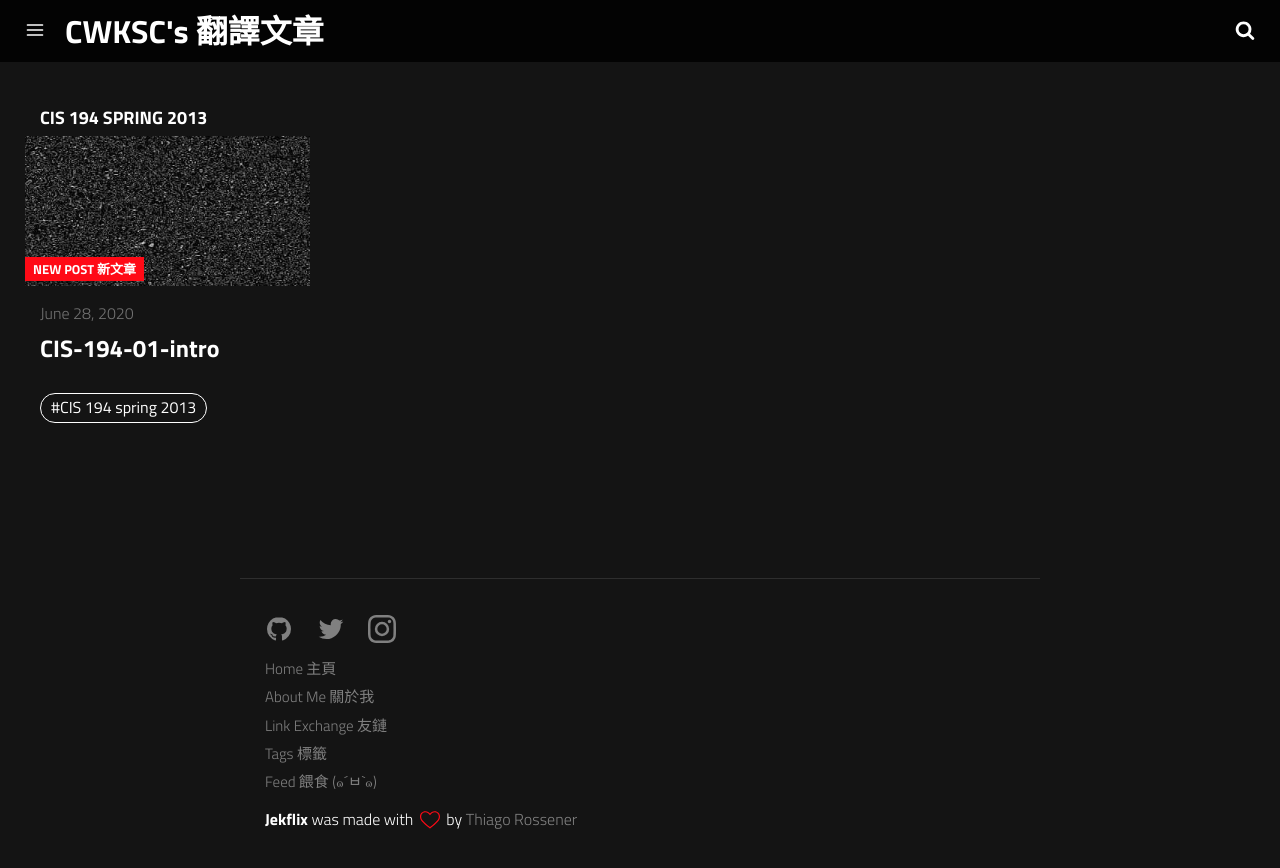
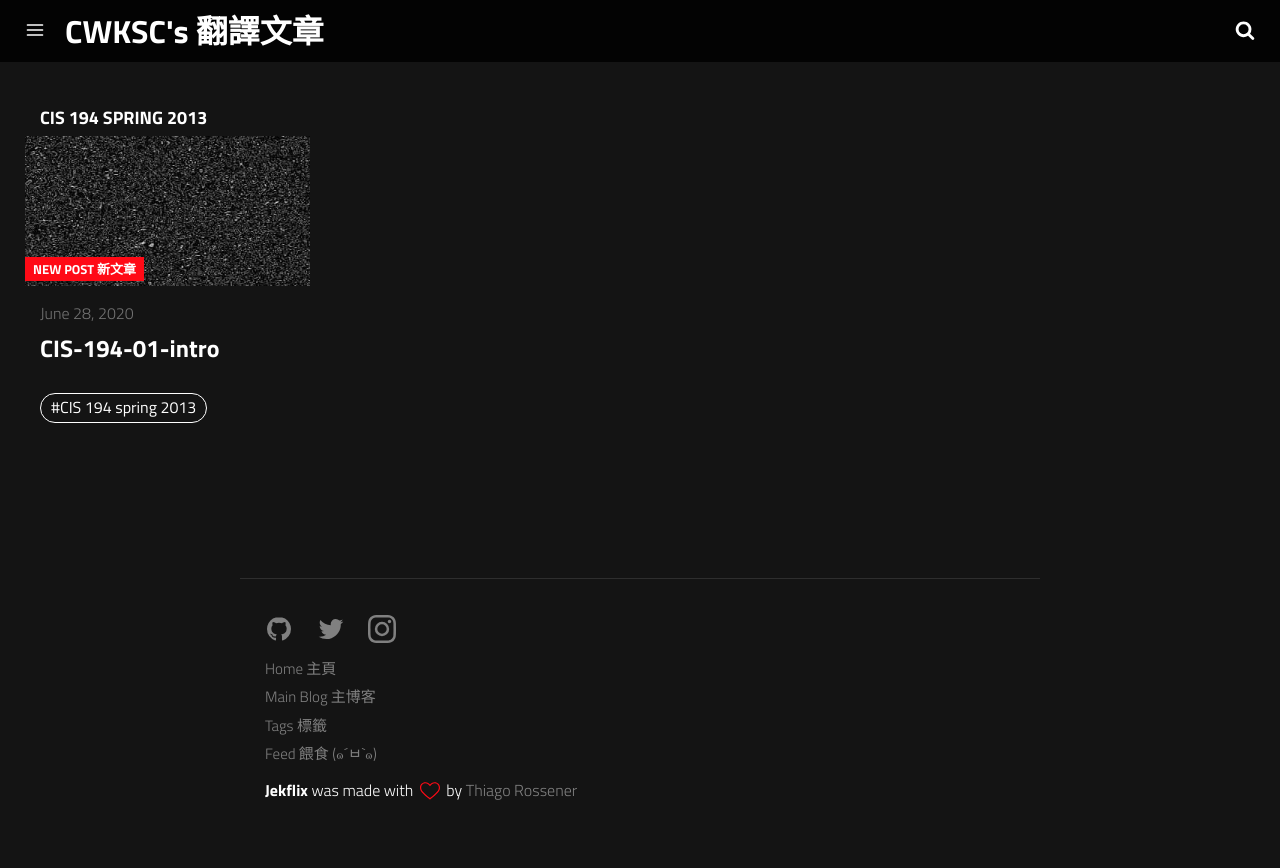
Before and after one commit to CWKSC/TranslateArticles, a Jekyll site: the page built from index.html, in a window 1280 px wide. Shown: the top 868 px of the page. Built offline with Jekyll 4.4.1, drawn with Linux system fonts in a browser that asks for light colours; a script that is not in the unit is left out.

Commit message:
Update _config.yml

```diff
--- a/_config.yml
+++ b/_config.yml
@@ -14,14 +14,16 @@ show_hero: false
 menu:
   - title: Home 主頁
     url: /
-  - title: About Me 關於我
-    url: /about_me
+  - title: Main Blog 主博客
+    url: ../
+#  - title: About Me 關於我
+#    url: /about_me
 #  - title: About Blog 關於這個博客
 #    url: /about_this_blog
 #  - title: Contact
 #    url: /contact
-  - title: Link Exchange 友鏈
-    url: /link_exchange
+#  - title: Link Exchange 友鏈
+#    url: /link_exchange
   - title: Tags 標籤
     url: /tags
   - title: Feed 餵食 (๑´ㅂ`๑)
```
